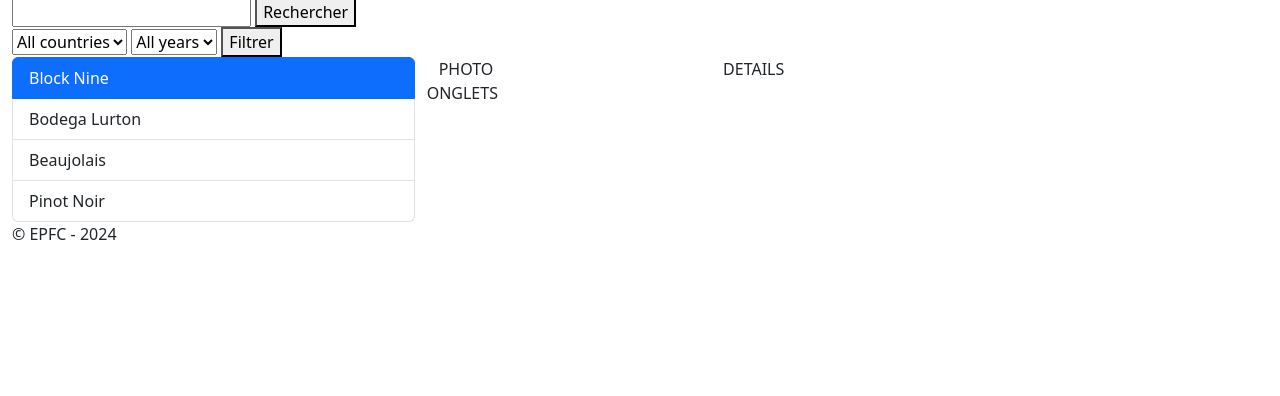
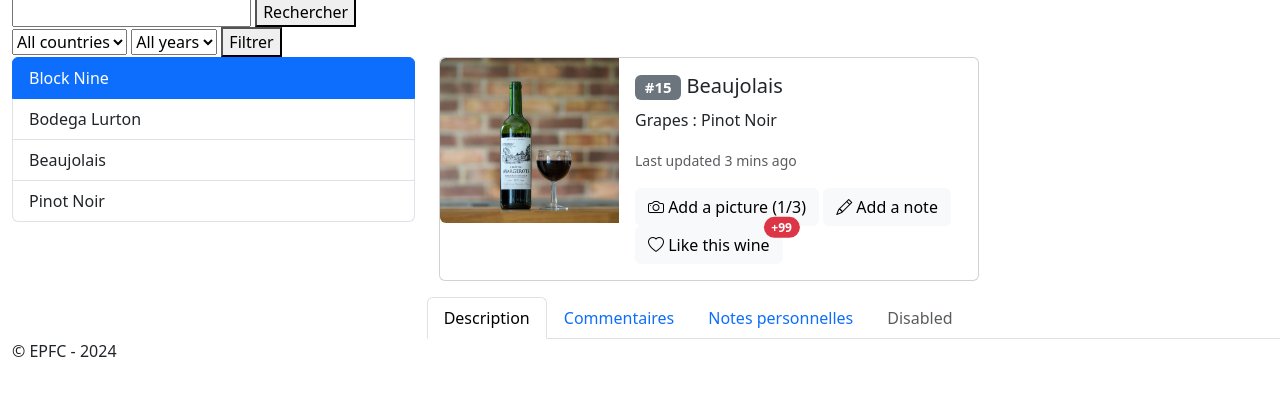
Before and after one commit to CappelleJess/moncellier, a website: page index.html in a window 1280 px wide. Shown: the part 52-448 px from the top of the page. Drawn offline with nearby package versions, Linux system fonts and the light colour scheme; no server answers; a web font is replaced by a local one.

Commit message:
show details (step2)

```diff
--- a/app.js
+++ b/app.js
@@ -90,7 +90,7 @@ function showWines(wines) {
     let strListe = '';
 
     wines.forEach(wine => {
-        strListe += '<li class="list-group-item" data-id "'+wine.id+'">'+wine.name+'</li>';
+        strListe += '<li class="list-group-item" data-id="'+wine.id+'">'+wine.name+'</li>';
     });
 
     wineListUL.innerHTML = strListe;
@@ -109,8 +109,13 @@ function showWines(wines) {
             if(result.length>0) {
                 let wine = result[0];
 
-                const wineDetails = document.querySelector('#wine-details');
-                wineDetails.innerHTML = wine.id;
+                //const wineDetails = document.querySelector('#wine-details');
+
+                const badge = document.querySelector('#wine-details span.badge');
+                badge.innerHTML = '#'+wine.id;
+
+                const wineName = document.querySelector('#wine-details span.badge');
+                badge.innerHTML = '#'+wine.id;
             }
             //TODO Afficher le détail dans la zone de droite
         });
--- a/index.html
+++ b/index.html
@@ -10,6 +10,9 @@
     <link rel="preconnect" href="https://fonts.googleapis.com">
     <link rel="preconnect" href="https://fonts.gstatic.com" crossorigin>
     <link href="https://fonts.googleapis.com/css2?family=Charm:wght@400;700&display=swap" rel="stylesheet">
+
+    <!-- Bootstrap -->
+    <link rel="stylesheet" href="https://cdn.jsdelivr.net/npm/bootstrap-icons@1.11.3/font/bootstrap-icons.min.css">
 
     <link rel="stylesheet" href="styles.css" type="text/css">
 
@@ -64,10 +67,45 @@
             </div>
             <div class="col-xs-12 col">
                 <div class="row">
-                    <div class="col-xs-12 col-sm-4">PHOTO</div>
-                    <div class="col" id="wine-details">DETAILS</div>
+                    <div class="col" id="wine-details">
+                        <div class="card mb-3" style="max-width: 540px;">
+                            <div class="row g-0">
+                                <div class="col-md-4">
+                                    <img src="images/winebottle.jpg" class="img-fluid rounded-start" alt="winebottle">
+                                </div>
+                                <div class="col-md-8">
+                                    <div class="card-body">
+                                    <h5 class="card-title"><span class="badge text-bg-secondary">#15</span> <span class="wine-name">Beaujolais</span></h5>
+                                    <p class="card-text"><span class="wine-info">Grapes :</span> <span class="wine-grapes">Pinot Noir</span></p>
+                                    <p class="card-text"><small class="text-body-secondary">Last updated 3 mins ago</small></p>
+                                    <button type="button" class="btn btn-light"> <i class="bi bi-camera"></i>  Add a picture (1/3)</button>
+                                    <button type="button" class="btn btn-light"> <i class="bi bi-pencil"></i>  Add a note</button>
+                                    <button type="button" class="btn btn-light position-relative"> <i class="bi bi-heart"></i>  Like this wine
+                                        <span class="position-absolute top-0 start-100 translate-middle badge rounded-pill bg-danger">
+                                            <span class="total-likes">+99</span>
+                                        <span class="visually-hidden">total likes</span>
+                                        </span>
+                                    </button>
+                                    </div>
+                                </div>
+                            </div>
+                      </div>
+                    </div>
                 </div>
-                <div class="row">ONGLETS</div>
+                <div class="row"><ul class="nav nav-tabs">
+                    <li class="nav-item">
+                      <a class="nav-link active" aria-current="page" href="#">Description</a>
+                    </li>
+                    <li class="nav-item">
+                      <a class="nav-link" href="#">Commentaires</a>
+                    </li>
+                    <li class="nav-item">
+                      <a class="nav-link" href="#">Notes personnelles</a>
+                    </li>
+                    <li class="nav-item">
+                      <a class="nav-link disabled" aria-disabled="true">Disabled</a>
+                    </li>
+                  </ul></div>
             </div>
         </div>
         <div class="row">
--- /dev/null
+++ b/package.json
@@ -0,0 +1,5 @@
+{
+  "dependencies": {
+    "bootstrap-icons": "^1.11.3"
+  }
+}
```
Also changed, not shown: images/winebottle.jpg (added), 2 other files.
